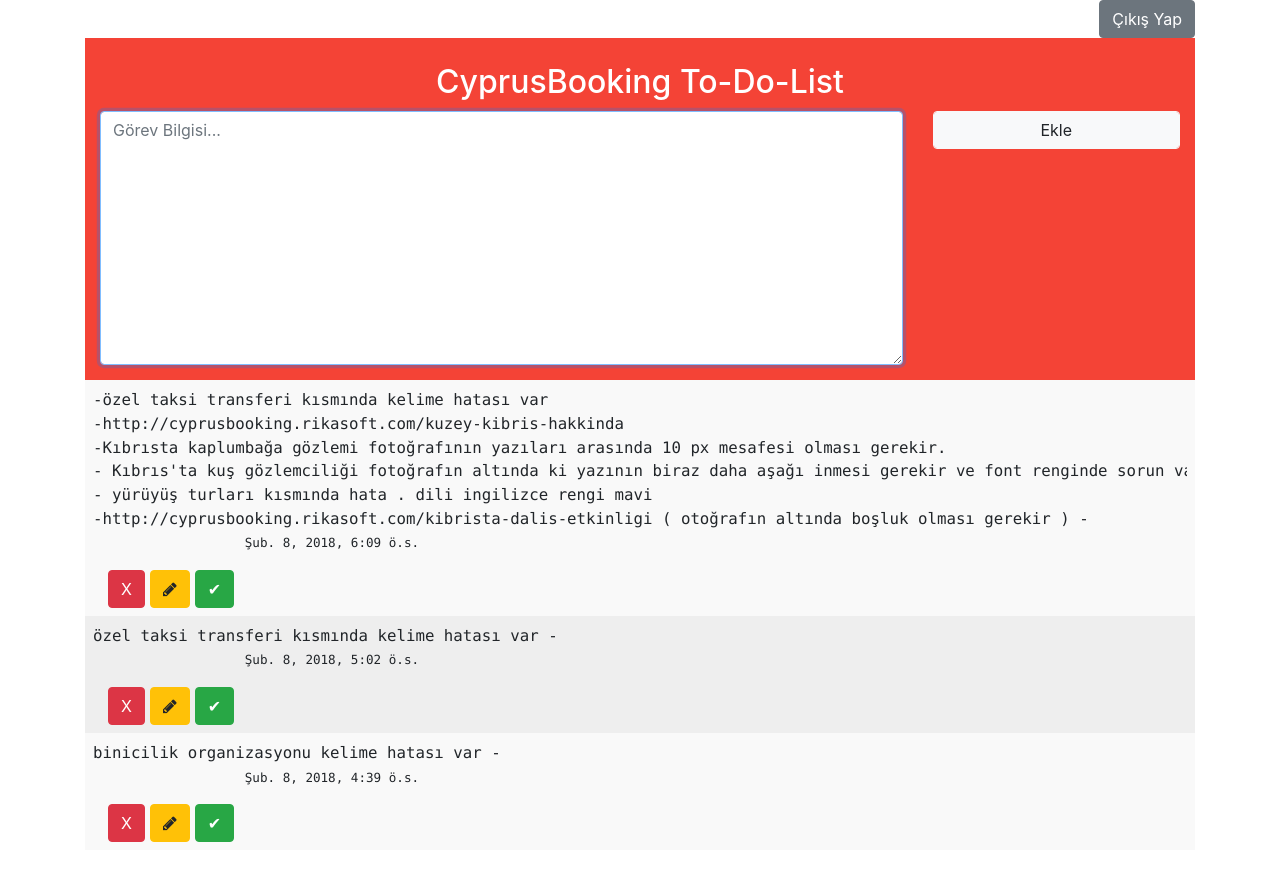
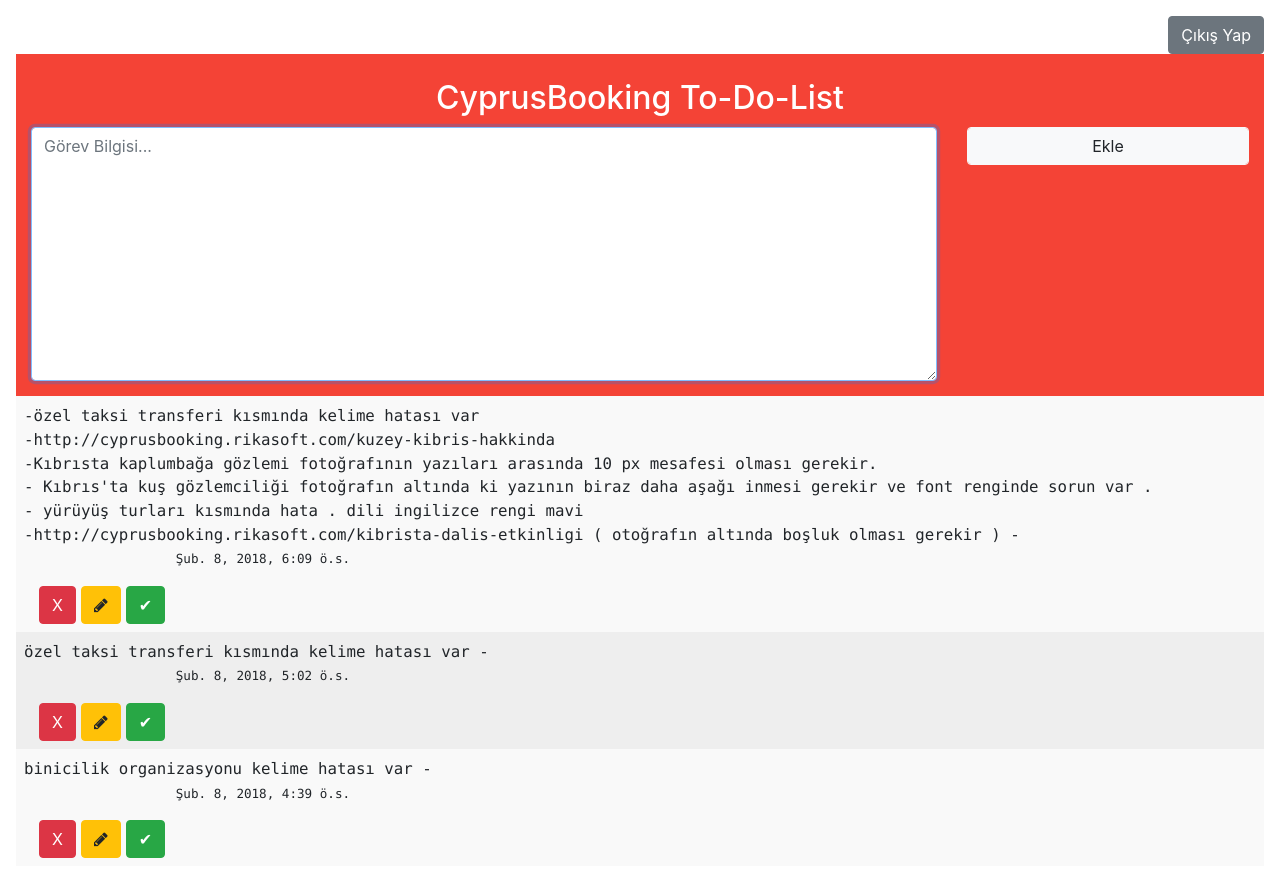
Before and after one commit to kunduzyazilim/toDo, a Django app: page /tasks/ in a window 1280 px wide. Before the commit the page ends 842 px from the top, so only its background shows below. Run offline with Django 3.2, Linux system fonts and the light colour scheme; a user stored in the database is signed in; data comes from the database, SQL or seed files in the repository; some libraries are stand-ins or nearby versions.

Commit message:
Update todolist.html

```diff
--- a/templates/todolist.html
+++ b/templates/todolist.html
@@ -13,7 +13,7 @@
 </head>
 <body onload="document.myform.gorev.focus();">
 
-<div class="container">
+<div class="mt-3 ml-3 mr-3">
     <div class="text-right"><a href="/logout" class="btn btn-secondary">Çıkış Yap</a></div>
     <form method="post" name="myform">
         {% csrf_token %}
```
